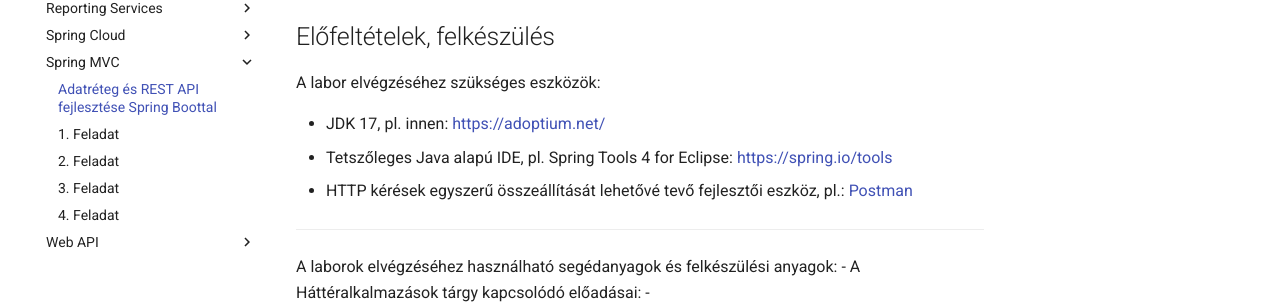
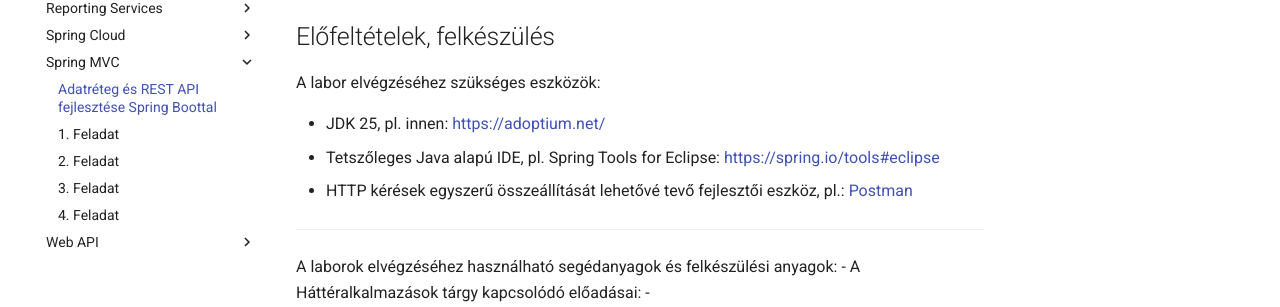
Before and after one commit to VIAUBC01/labor-leirasok, an MkDocs documentation site: the page built from docs/laborok/spring-mvc/index.md, in a window 1280 px wide and 900 px high. Shown: the part 393-700 px from the top of the window. Built offline with MkDocs 1.6.1 and Material for MkDocs 9.7.7, drawn with Linux system fonts in a browser that asks for light colours; comment, search, counter and statistics services are not loaded.

Commit message:
update JDK and STS links

```diff
--- a/docs/laborok/spring-mvc/index.md
+++ b/docs/laborok/spring-mvc/index.md
@@ -6,8 +6,8 @@ A labor során egy adatréteget és egy hozzá kapcsolódó REST API-t fogunk me
 
 A labor elvégzéséhez szükséges eszközök:
 
-- JDK 17, pl. innen: https://adoptium.net/
-- Tetszőleges Java alapú IDE, pl. Spring Tools 4 for Eclipse: https://spring.io/tools
+- JDK 25, pl. innen: https://adoptium.net/
+- Tetszőleges Java alapú IDE, pl. Spring Tools for Eclipse: https://spring.io/tools#eclipse
 - HTTP kérések egyszerű összeállítását lehetővé tevő fejlesztői eszköz, pl.: [Postman](https://www.postman.com/downloads/)
 
 <hr />
```
